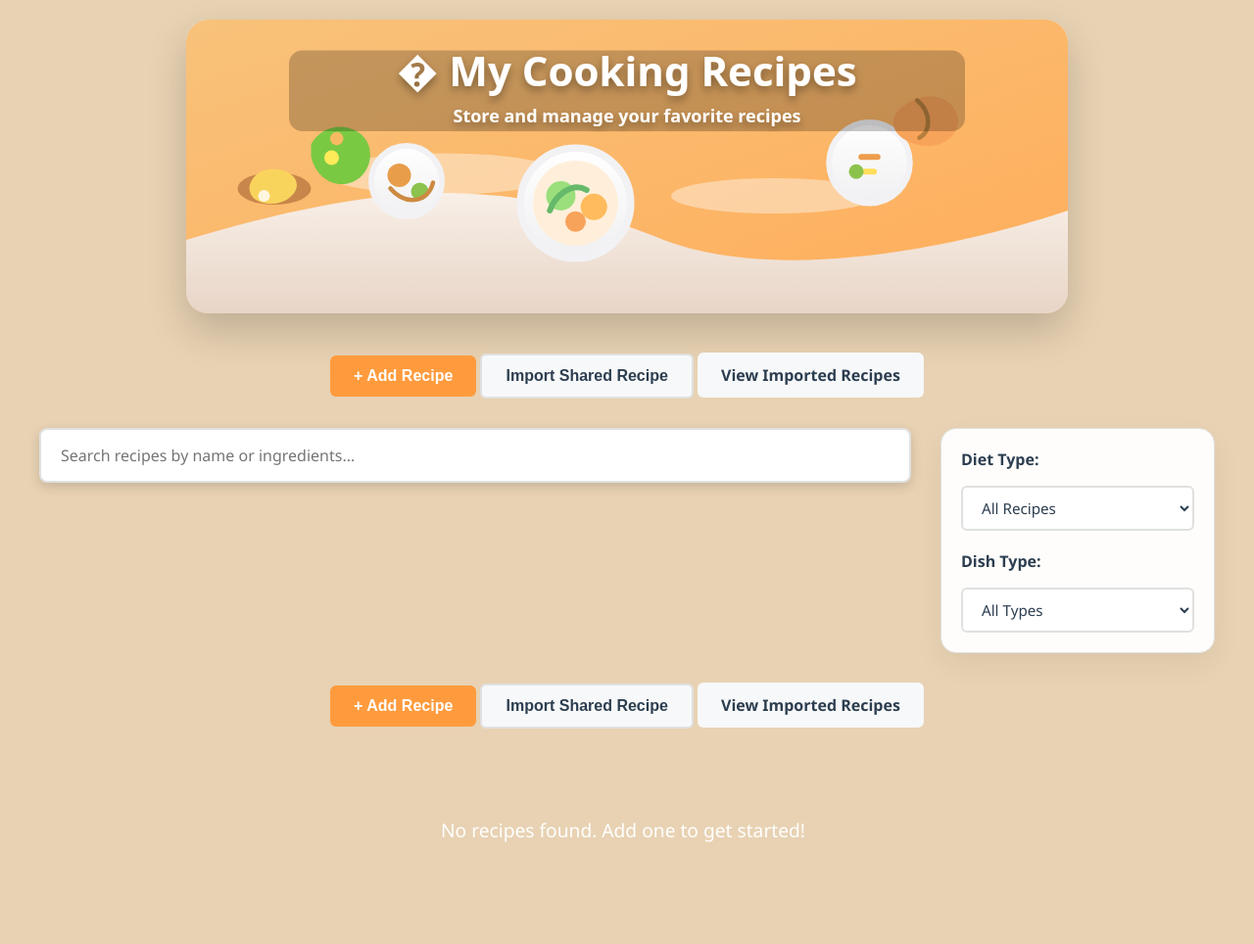
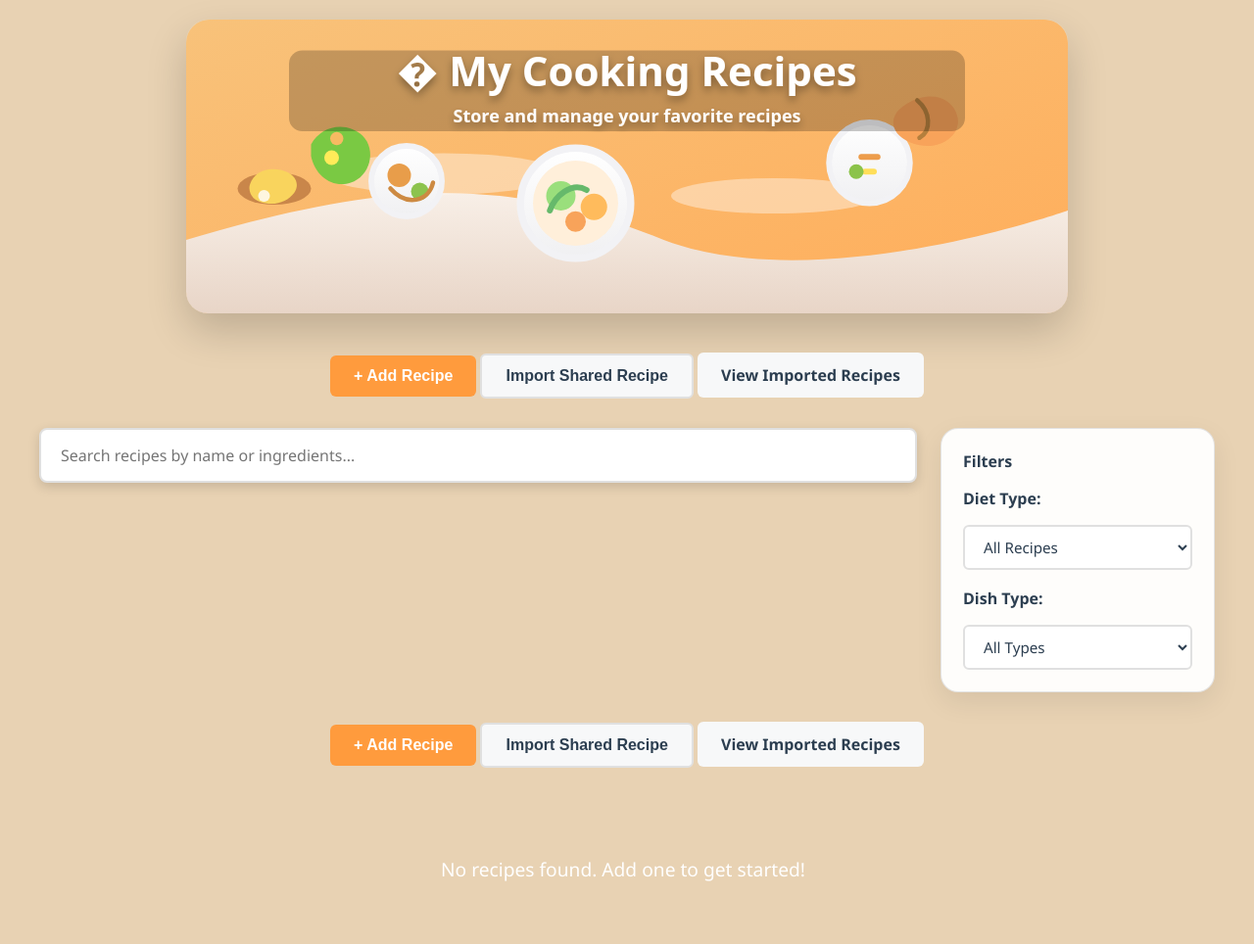
Before and after one commit to ReubenPaulClarance/cooking-recipes, a plain HTML site: page index.html in a window 1280 px wide. Shown: the whole page at 98% size. Before the commit the page ends 941 px from the top, so only its background shows below. Drawn offline with Linux system fonts and the light colour scheme.

Commit message:
modified:   index.html 	modified:   style.css

```diff
--- a/index.html
+++ b/index.html
@@ -21,14 +21,17 @@
         </div>
 
         <div class="search-section">
+            <div class="search-main">
                 <input
                     type="text"
                     id="searchInput"
                     class="search-bar"
                     placeholder="Search recipes by name or ingredients..."
                 >
+            </div>
 
             <aside class="filter-sidebar">
+                <div class="filter-header">Filters</div>
                 <div class="filter-controls">
                     <div class="filter-group">
                         <label for="vegetarianFilter">Diet Type:</label>
--- a/style.css
+++ b/style.css
@@ -67,12 +67,32 @@ header h1 {
 
 /* Search Section */
 .search-section {
-    display: grid;
-    grid-template-columns: 1fr 280px;
-    gap: 30px;
-    align-items: start;
+    display: flex;
+    align-items: flex-start;
+    justify-content: space-between;
+    gap: 24px;
     margin-bottom: 30px;
     animation: slideUp 0.6s ease-out 0.1s backwards;
+}
+
+.search-main {
+    flex: 1 1 60%;
+}
+
+.filter-sidebar {
+    flex: 0 0 280px;
+    padding: 22px;
+    border-radius: 18px;
+    background: rgba(255, 255, 255, 0.95);
+    border: 1px solid rgba(224, 224, 224, 0.9);
+    box-shadow: 0 10px 28px rgba(0, 0, 0, 0.08);
+}
+
+.filter-header {
+    font-size: 1rem;
+    font-weight: 700;
+    margin-bottom: 16px;
+    color: var(--text-dark);
 }
 
 .search-bar {
@@ -86,14 +106,6 @@ header h1 {
     transition: box-shadow 0.3s ease;
 }
 
-.filter-sidebar {
-    background: rgba(255, 255, 255, 0.95);
-    border: 1px solid var(--border-color);
-    border-radius: 16px;
-    padding: 20px;
-    box-shadow: 0 12px 30px rgba(0, 0, 0, 0.06);
-}
-
 .search-bar:focus {
     outline: none;
     box-shadow: 0 6px 20px rgba(0, 0, 0, 0.2);
@@ -103,8 +115,7 @@ header h1 {
 .filter-controls {
     display: flex;
     flex-direction: column;
-    gap: 20px;
-    margin-top: 0;
+    gap: 18px;
     animation: slideUp 0.6s ease-out 0.15s backwards;
 }
 
@@ -630,7 +641,13 @@ textarea {
     }
 
     .search-section {
-        grid-template-columns: 1fr;
+        flex-direction: column;
+    }
+
+    .filter-sidebar {
+        width: 100%;
+        flex: 1 1 auto;
+        padding: 18px;
     }
 
     .recipes-grid {
```
Lines whose indentation alone changed are shown as unchanged.
